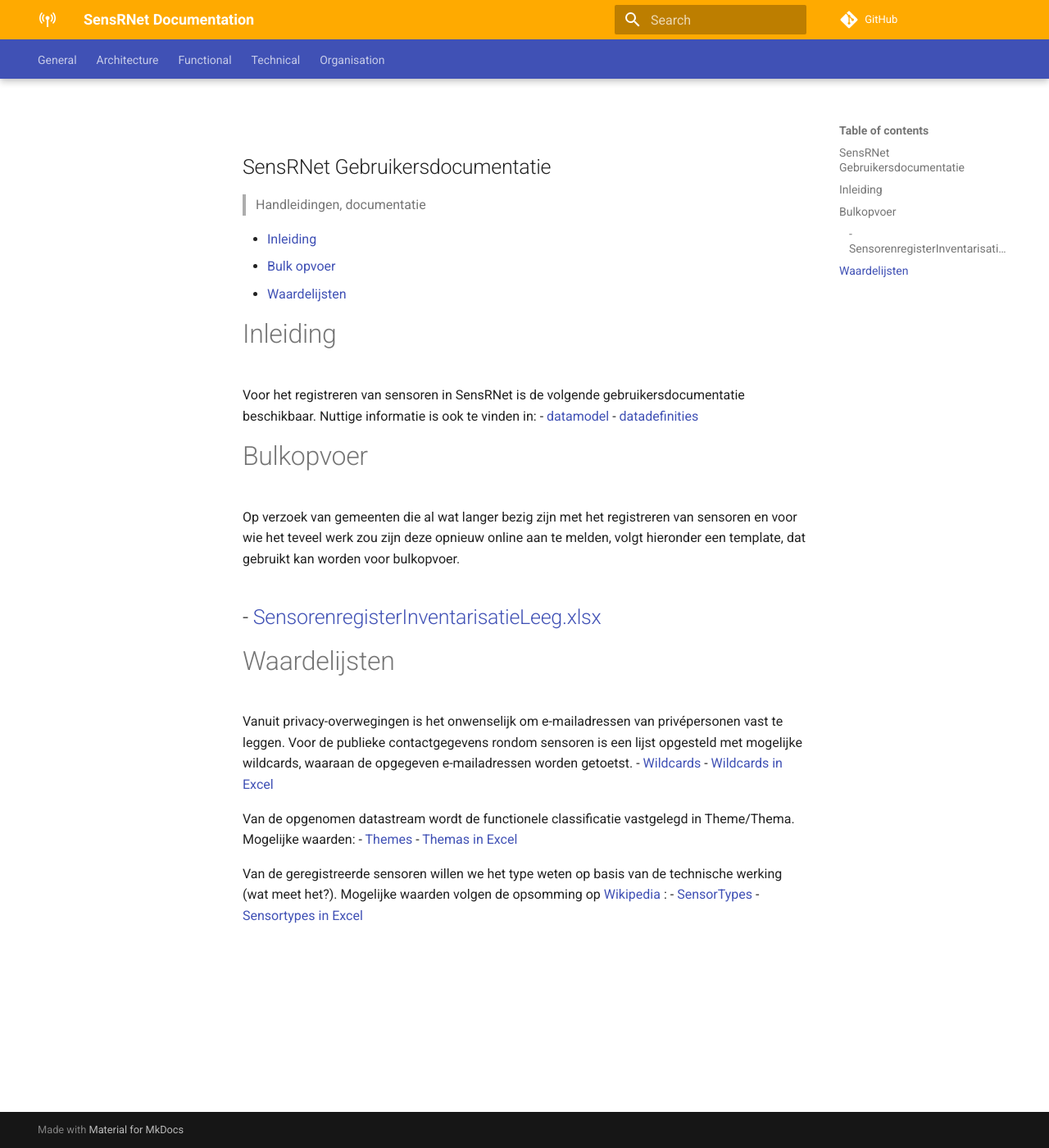
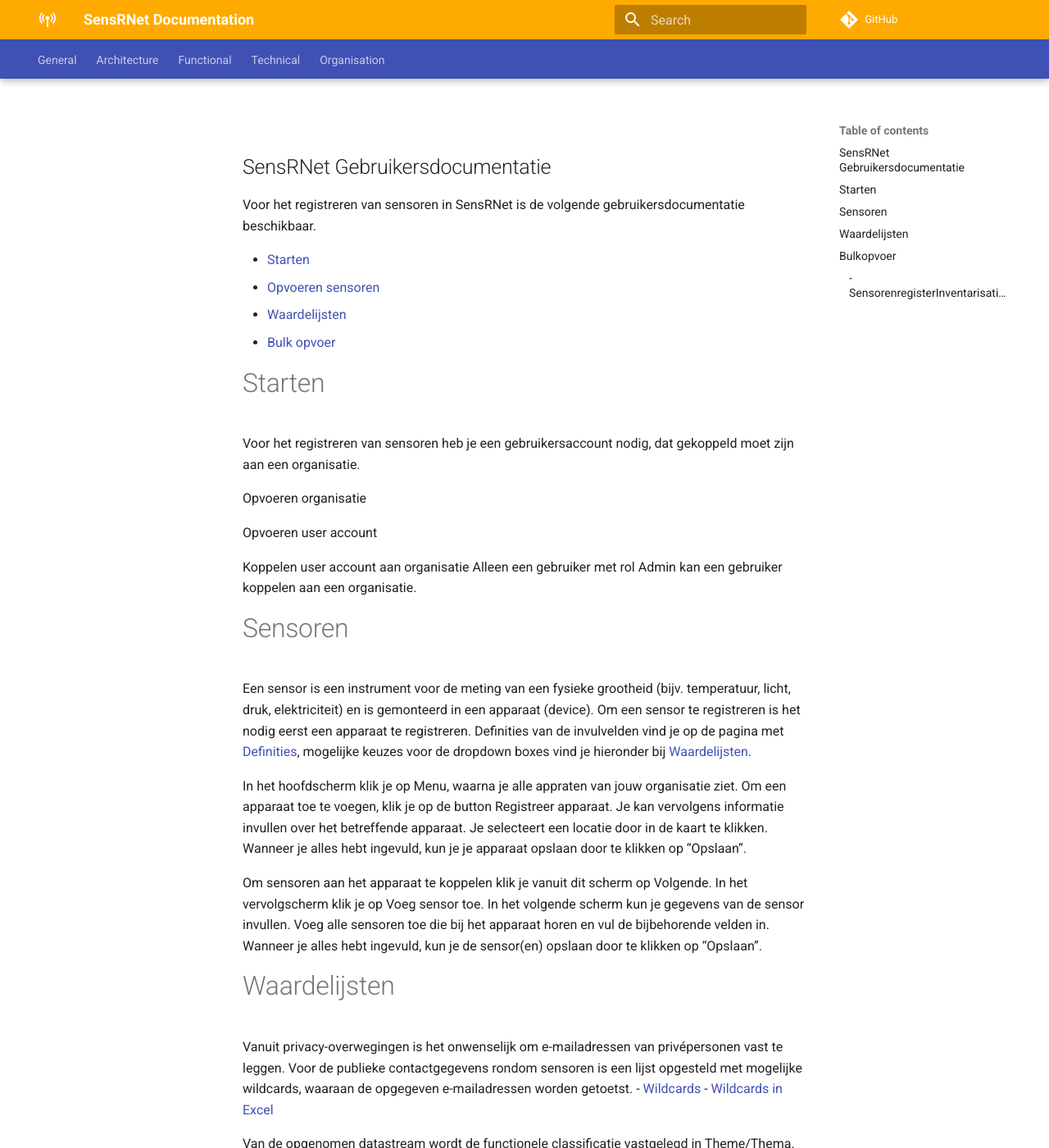
Before and after one commit to kadaster-labs/sensrnet-home, an MkDocs documentation site: the page built from docs/GebruikersDocumentatieNL.md, in a window 1280 px wide and 1400 px high. Shown: the whole window at 82% size. Built offline with MkDocs 1.6.1 and Material for MkDocs 9.7.7, drawn with Linux system fonts in a browser that asks for light colours; comment, search, counter and statistics services are not loaded; some of the changed text lies outside the part shown.

Commit message:
Update GebruikersDocumentatieNL.md

```diff
--- a/docs/GebruikersDocumentatieNL.md
+++ b/docs/GebruikersDocumentatieNL.md
@@ -1,23 +1,33 @@
 SensRNet Gebruikersdocumentatie
 -------------------------------
-> Handleidingen, documentatie
+Voor het registreren van sensoren in SensRNet is de volgende gebruikersdocumentatie beschikbaar.
 
-- [Inleiding](#Inleiding)
+- [Starten](#Starten)
+- [Opvoeren sensoren](#Sensoren)
+
+- [Waardelijsten](#Waardelijsten)
 - [Bulk opvoer](#Bulkopvoer)
-- [Waardelijsten](#Waardelijsten)
 
-Inleiding
-============
-Voor het registreren van sensoren in SensRNet is de volgende gebruikersdocumentatie beschikbaar. Nuttige informatie is ook te vinden in:
-- [datamodel](model.md)
-- [datadefinities](definitions.rst)
 
-Bulkopvoer
-===========
-Op verzoek van gemeenten die al wat langer bezig zijn met het registreren van sensoren en voor wie het teveel werk zou zijn deze opnieuw online aan te melden, volgt hieronder een template, dat gebruikt kan worden voor bulkopvoer.
+Starten
+=======
+ Voor het registreren van sensoren heb je een gebruikersaccount nodig, dat gekoppeld moet zijn aan een organisatie.
 
-- [SensorenregisterInventarisatieLeeg.xlsx](SensorenregisterInventarisatieLeeg.xlsx)
--
+ Opvoeren organisatie
+
+ Opvoeren user account
+
+ Koppelen user account aan organisatie
+ Alleen een gebruiker met rol Admin kan een gebruiker koppelen aan een organisatie.
+
+Sensoren
+========
+Een sensor is een instrument voor de meting van een fysieke grootheid (bijv. temperatuur, licht, druk, elektriciteit) en is gemonteerd in een apparaat (device). Om een sensor te registreren is het nodig eerst een apparaat te registreren. Definities van de invulvelden vind je op de pagina met [Definities](https://github.com/kadaster-labs/sensrnet-home/blob/main/docs/Definitions.rst), mogelijke keuzes voor de dropdown boxes vind je hieronder bij [Waardelijsten](#Waardelijsten).
+
+In het hoofdscherm klik je op Menu, waarna je alle appraten van jouw organisatie ziet. Om een apparaat toe te voegen, klik je op de button Registreer apparaat. Je kan vervolgens informatie invullen over het betreffende apparaat. Je selecteert een locatie door in de kaart te klikken. Wanneer je alles hebt ingevuld, kun je je apparaat opslaan door te klikken op “Opslaan”.
+
+Om sensoren aan het apparaat te koppelen klik je vanuit dit scherm op Volgende. In het vervolgscherm klik je op Voeg sensor toe.
+In het volgende scherm kun je gegevens van de sensor invullen. Voeg alle sensoren toe die bij het apparaat horen en vul de bijbehorende velden in. Wanneer je alles hebt ingevuld, kun je de sensor(en) opslaan door te klikken op “Opslaan”.
 
 Waardelijsten
 =============
@@ -33,3 +43,15 @@
 Van de geregistreerde sensoren willen we het type weten op basis van de technische werking (wat meet het?). Mogelijke waarden volgen de opsomming op [Wikipedia](https://en.wikipedia.org/wiki/List_of_sensors)  :
 - [SensorTypes](Waardelijst_SensorTypes.md)
 - [Sensortypes in Excel](Waardelijst_Sensortypes.xlsx)
+
+
+ Nuttige informatie is ook te vinden in:
+- [datamodel](model.md)
+- [datadefinities](definitions.rst)
+
+Bulkopvoer
+===========
+Op verzoek van gemeenten die al wat langer bezig zijn met het registreren van sensoren en voor wie het teveel werk zou zijn deze opnieuw online aan te melden, volgt hieronder een template, dat gebruikt kan worden voor bulkopvoer.
+
+- [SensorenregisterInventarisatieLeeg.xlsx](SensorenregisterInventarisatieLeeg.xlsx)
+-
```
